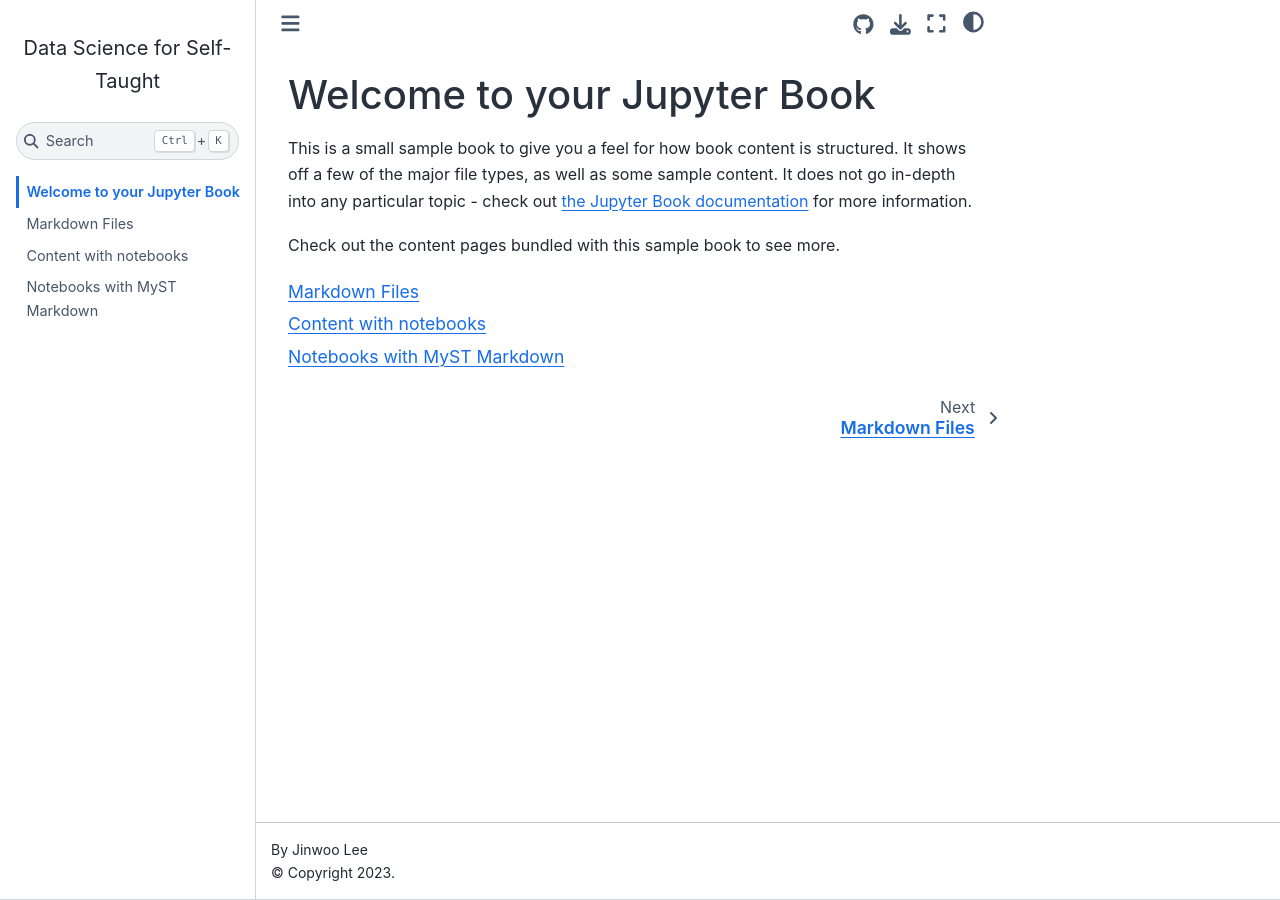
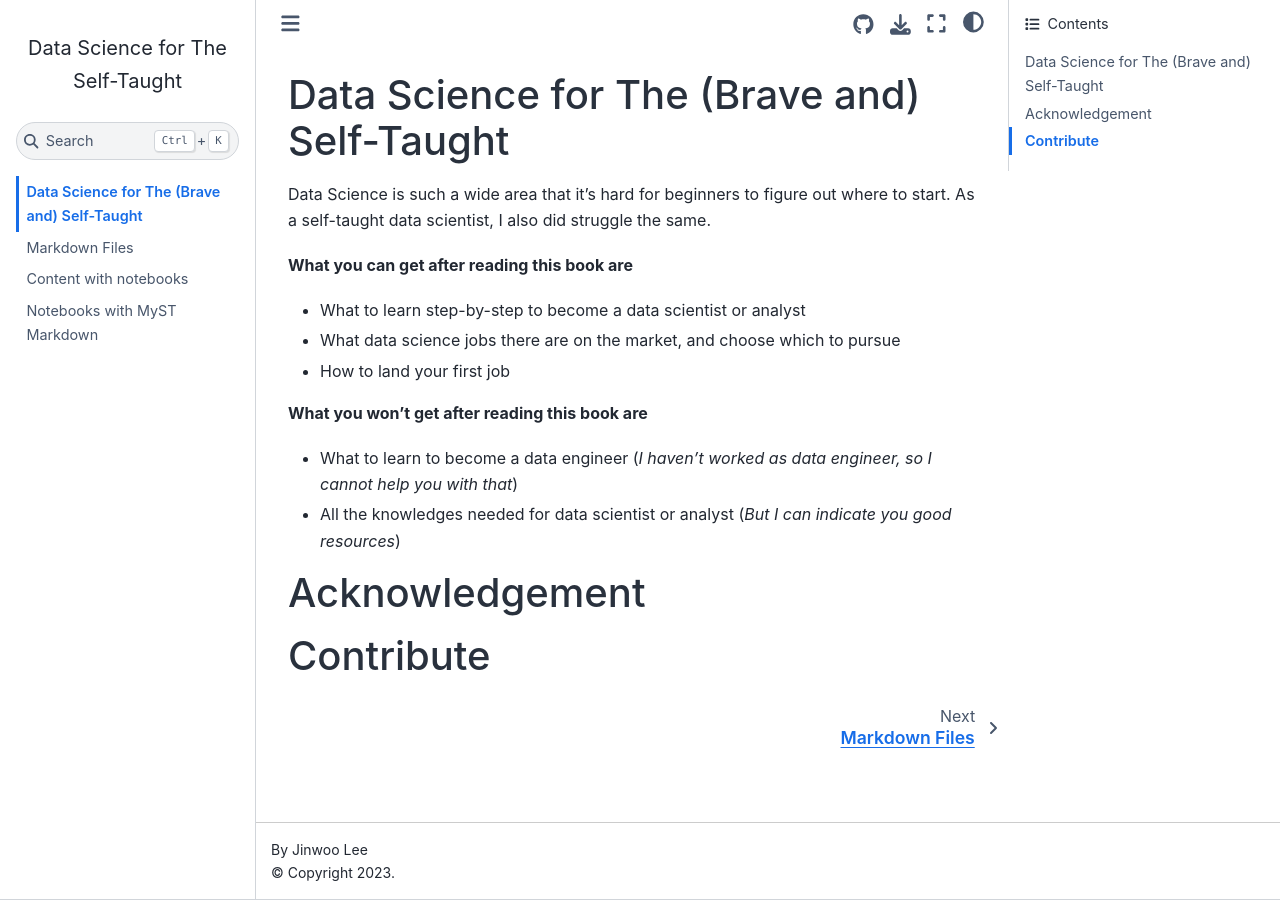
Before and after one commit to JinwooMcLee/ds-for-self-taught, a Jupyter Book: the page built from intro.md, in a window 1280 px wide. Built offline with Jupyter Book 1.0.4 settings and Sphinx 7.4.7 and the Sphinx Book theme 1.1.4, drawn with Linux system fonts in a browser that asks for light colours.

Commit message:
Intro part

````diff
--- a/_config.yml
+++ b/_config.yml
@@ -1,7 +1,7 @@
 # Book settings
 # Learn more at https://jupyterbook.org/customize/config.html
 
-title: Data Science for Self-Taught
+title: Data Science for The Self-Taught
 author: Jinwoo Lee
 # logo: logo.png
 
--- a/intro.md
+++ b/intro.md
@@ -1,11 +1,16 @@
-# Welcome to your Jupyter Book
+# Data Science for The (Brave and) Self-Taught
 
-This is a small sample book to give you a feel for how book content is
-structured.
-It shows off a few of the major file types, as well as some sample content.
-It does not go in-depth into any particular topic - check out [the Jupyter Book documentation](https://jupyterbook.org) for more information.
+Data Science is such a wide area that it's hard for beginners to figure out where to start. As a self-taught data scientist, I also did struggle the same.
 
-Check out the content pages bundled with this sample book to see more.
+**What you can get after reading this book are**
+* What to learn step-by-step to become a data scientist or analyst
+* What data science jobs there are on the market, and choose which to pursue
+* How to land your first job
 
-```{tableofcontents}
-```
+**What you won't get after reading this book are**
+* What to learn to become a data engineer (*I haven't worked as data engineer, so I cannot help you with that*)
+* All the knowledges needed for data scientist or analyst (*But I can indicate you good resources*)
+
+# Acknowledgement
+
+# Contribute
````
